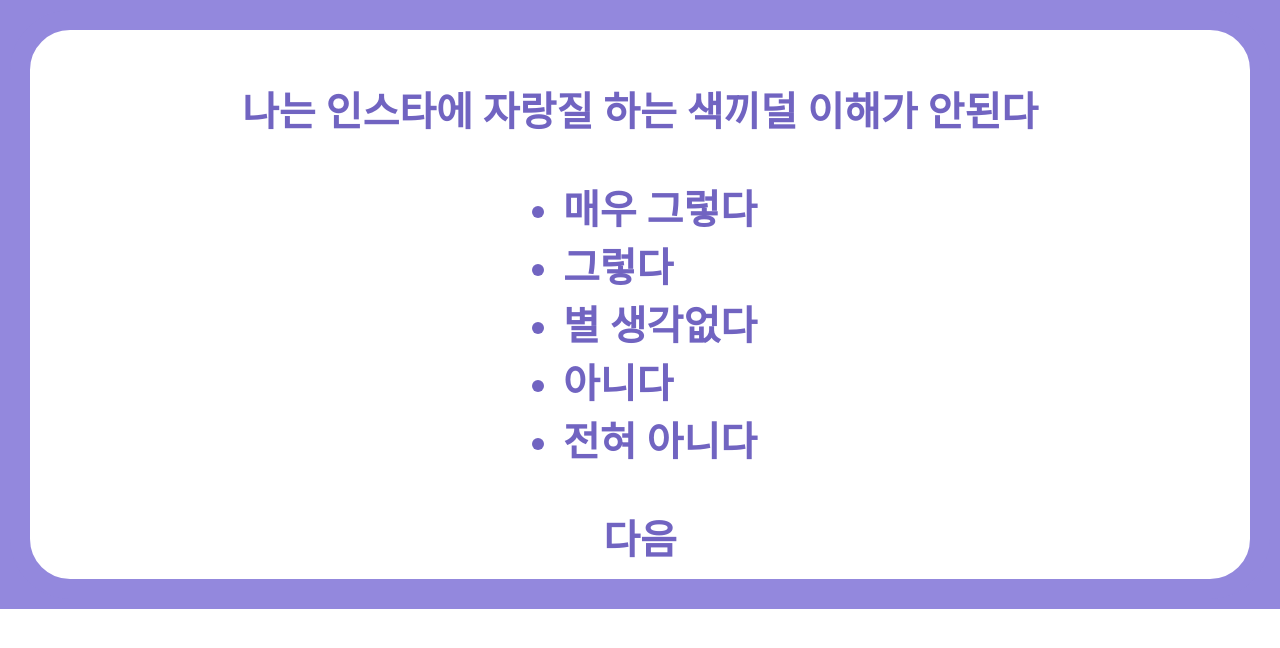
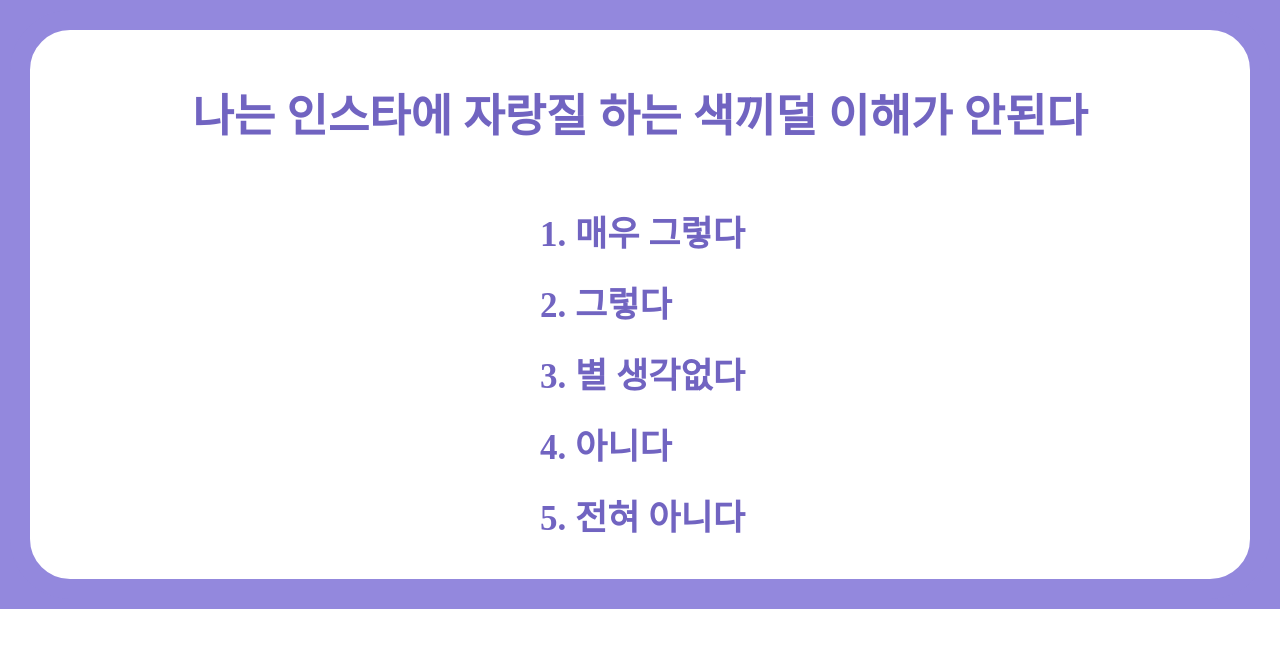
Before and after one commit to HeonSeok98/mbti, a React (Create React App) app: page /test in a window 1280 px wide. Shown: the top 648 px of the page. Built offline with nearby package versions, Linux system fonts and the light colour scheme.

Commit message:
[Add]: 마우스 호버

```diff
--- a/src/css/golbal.css
+++ b/src/css/golbal.css
@@ -22,4 +22,7 @@ body {
     background-color: white;
     box-shadow: 0px 0px 0px 20px #9388dd;
     padding: 20px;
+    display: flex;
+    flex-direction: column;
+    align-items: center;
 }
--- a/src/css/start.css
+++ b/src/css/start.css
@@ -1,9 +1,3 @@
-
-.container{
-    display: flex;
-    flex-direction: column;
-    align-items: center;
-}
 
 .title{
     padding-top: 130px;
@@ -21,5 +15,9 @@
     width: 500px;
     height: 100px;
     text-align: center;
-    padding-top: 50px;
+    padding-top: 40px;
 }
+
+.btn:hover{
+    background-color: #6858d6;
+}
--- a/src/css/test.css
+++ b/src/css/test.css
@@ -0,0 +1,14 @@
+
+.answer {
+    font-size: 45px;
+}
+
+li {
+    margin: 20px;
+    font-size: 35px;
+    font-weight: 900;
+}
+
+li:hover {
+    color: #321eb3;
+}
--- a/src/routes/Test.js
+++ b/src/routes/Test.js
@@ -7,15 +7,14 @@ function Test() {
 
   return (
     <div className="container">
-        <div>나는 인스타에 자랑질 하는 색끼덜 이해가 안된다</div>
-        <ul>
+        <div className="answer">나는 인스타에 자랑질 하는 색끼덜 이해가 안된다</div>
+        <ol>
           <li>매우 그렇다</li>
           <li>그렇다</li>
           <li>별 생각없다</li>
           <li>아니다</li>
           <li>전혀 아니다</li>
-        </ul>
-        <div>다음</div>
+        </ol>
     </div>
   );
 }
```
